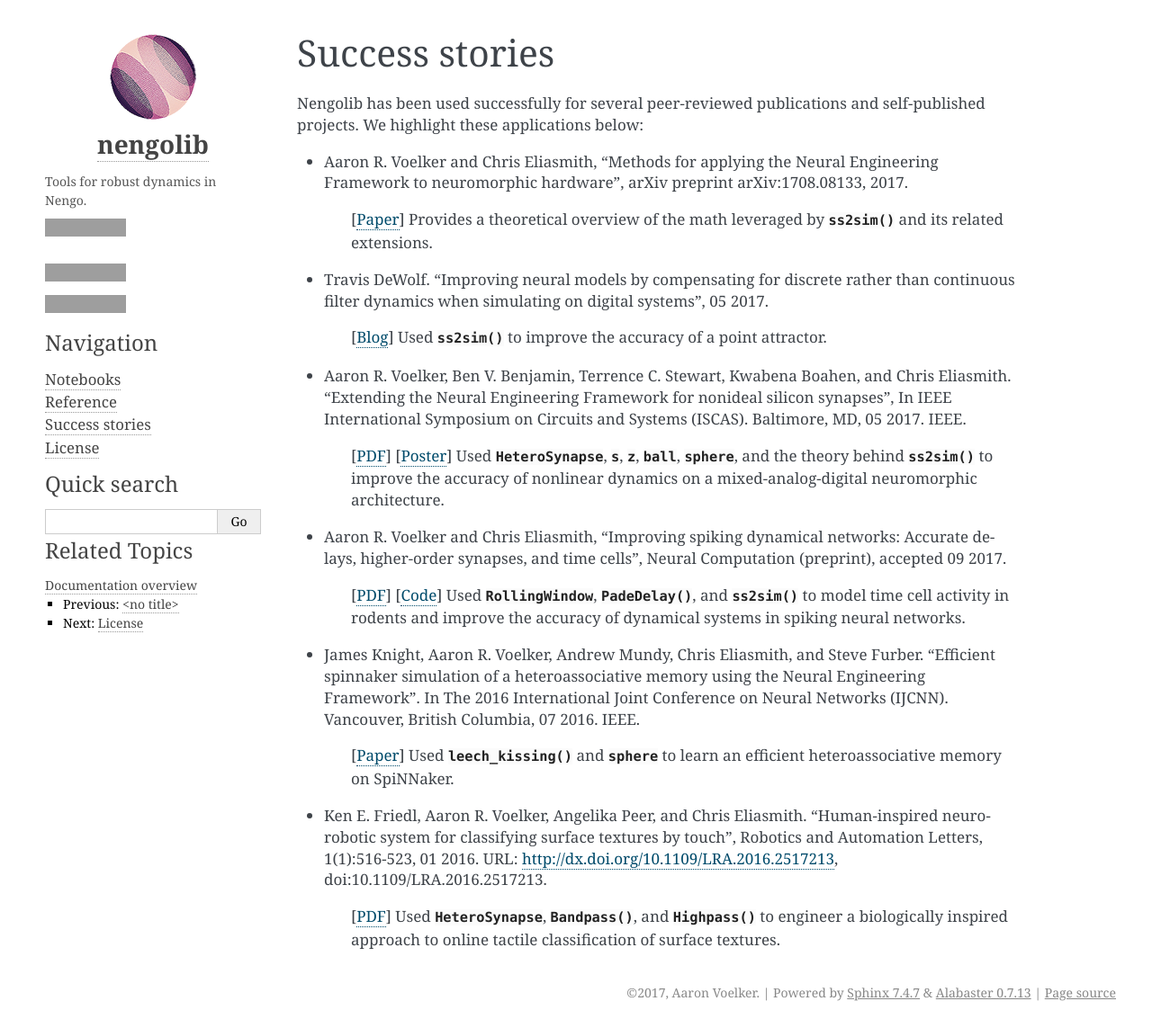
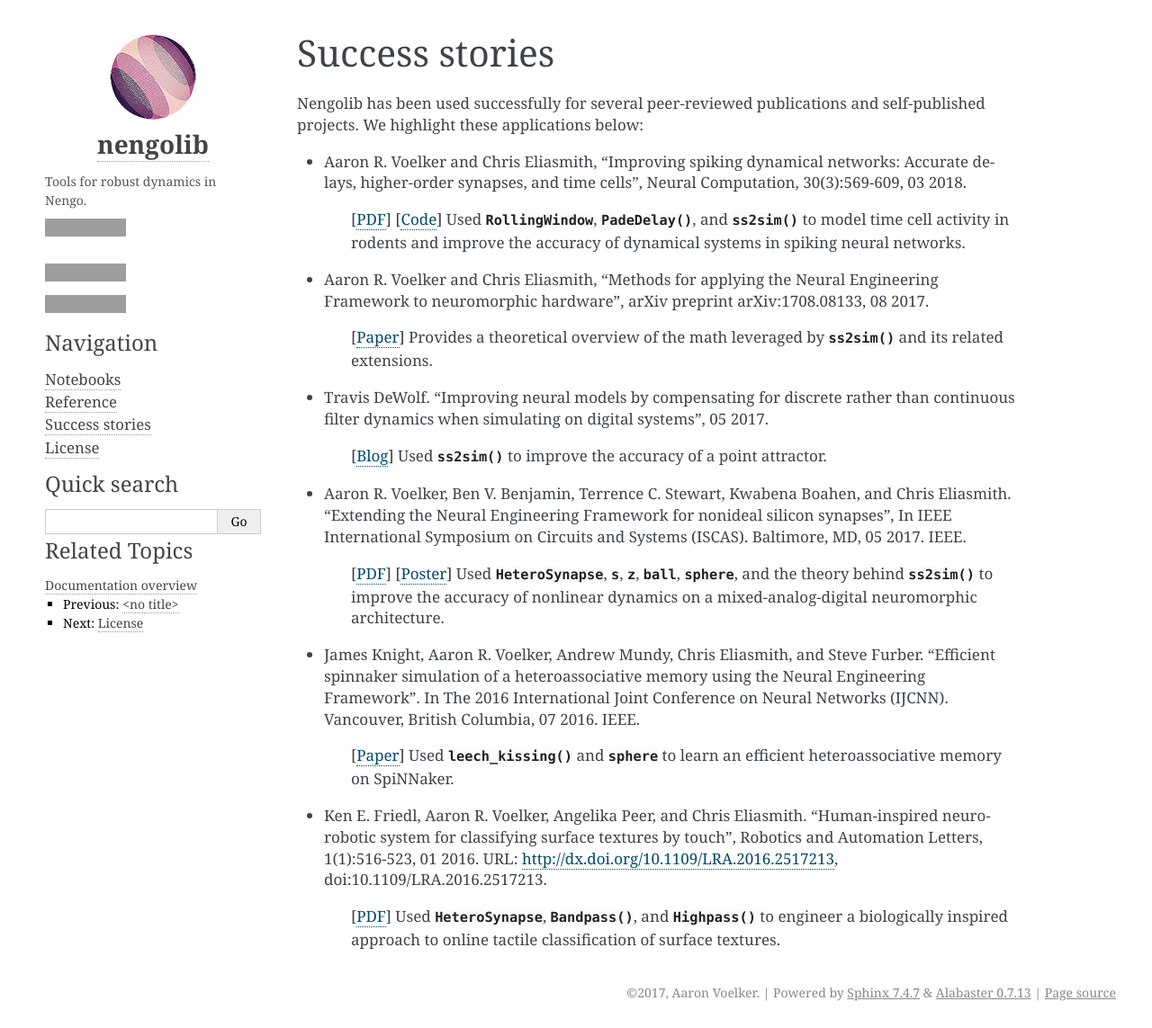
Before and after one commit to arvoelke/nengolib, a Sphinx documentation site: the page built from docs/success.rst, in a window 1280 px wide. Shown: the whole page at 90% size. Built offline with Sphinx 7.4.7, drawn with Linux system fonts in a browser that asks for light colours; some of the changed lines change nothing that is shown; grey boxes are pictures that could not be loaded.

Commit message:
[DOC] Updated NECO citation in success.rst

```diff
--- a/docs/success.rst
+++ b/docs/success.rst
@@ -5,9 +5,19 @@ Success stories
 Nengolib has been used successfully for several peer-reviewed publications and
 self-published projects. We highlight these applications below:
 
+* Aaron R. Voelker and Chris Eliasmith, "Improving spiking dynamical networks:
+  Accurate delays, higher-order synapses, and time cells", Neural Computation,
+  30(3):569-609, 03 2018.
+
+    [`PDF <http://compneuro.uwaterloo.ca/files/publications/voelker.2018.pdf>`_]
+    [`Code <https://github.com/arvoelke/delay2017>`_]
+    Used :class:`.RollingWindow`, :func:`.PadeDelay`,
+    and :func:`.ss2sim` to model time cell activity in rodents and
+    improve the accuracy of dynamical systems in spiking neural networks.
+
 * Aaron R. Voelker and Chris Eliasmith, "Methods for applying the Neural
   Engineering Framework to neuromorphic hardware", arXiv preprint
-  arXiv:1708.08133, 2017.
+  arXiv:1708.08133, 08 2017.
 
     [`Paper <https://arxiv.org/abs/1708.08133>`__]
     Provides a theoretical overview of the math leveraged by :func:`.ss2sim`
@@ -31,16 +41,6 @@ self-published projects. We highlight these applications below:
     :func:`.ss2sim` to improve the accuracy of nonlinear dynamics on
     a mixed-analog-digital neuromorphic architecture.
 
-* Aaron R. Voelker and Chris Eliasmith, "Improving spiking dynamical networks:
-  Accurate delays, higher-order synapses, and time cells", Neural Computation
-  (preprint), accepted 09 2017.
-
-    [`PDF <https://github.com/arvoelke/delay2017/raw/master/NECO-04-17-2838-Source.pdf>`__]
-    [`Code <https://github.com/arvoelke/delay2017>`_]
-    Used :class:`.RollingWindow`, :func:`.PadeDelay`,
-    and :func:`.ss2sim` to model time cell activity in rodents and
-    improve the accuracy of dynamical systems in spiking neural networks.
-
 * James Knight, Aaron R. Voelker, Andrew Mundy, Chris Eliasmith, and Steve
   Furber. "Efficient spinnaker simulation of a heteroassociative memory using
   the Neural Engineering Framework". In The 2016 International Joint
```
